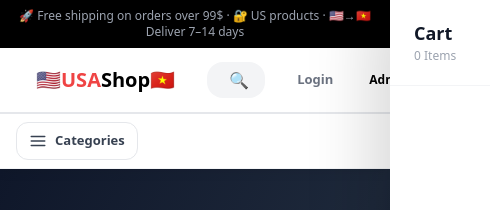
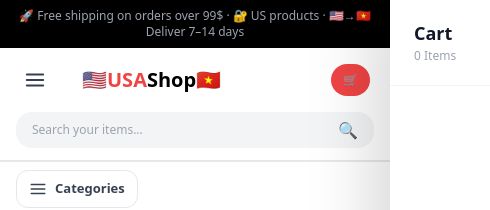
Before and after one commit to khatupham1996/Ecommerce, a React (Vite) app: page / in a window 390 px wide. Shown: the top 210 px of the page, 490 px wide, since content can reach past the window. Built offline with nearby package versions, Linux system fonts and the light colour scheme.

Commit message:
Update UI

```diff
--- a/src/ui/Header.jsx
+++ b/src/ui/Header.jsx
@@ -1,9 +1,11 @@
 import { useNavigate } from "react-router-dom";
 import CategoryNavBar from "../components/CategoryNavBar";
 import { useAppContext } from "./AppContext";
+import { useState } from "react";
 
 function Header() {
   const navigate = useNavigate();
+  const [mobileMenuOpen, setMobileMenuOpen] = useState(false);
   const {
     setShowCart,
     search,
@@ -13,72 +15,192 @@ function Header() {
     user,
     cartCount,
   } = useAppContext();
+  const goHome = () => {
+    setCatFilter(null);
+    setSearch("");
+    setMobileMenuOpen(false);
+    navigate("/");
+  };
   return (
     <header className="bg-white sticky top-0 z-30 shadow-[0_2px_12px_rgba(0,0,0,.08)]">
       <div className="border-b-2 border-gray-200">
         <div className="max-w-7xl mx-auto py-0 px-5 flex items-center gap-4 h-16">
+          {/* Mobile hamburger */}
+          <button
+            onClick={() => setMobileMenuOpen(!mobileMenuOpen)}
+            className="md:hidden border-none bg-transparent cursor-pointer text-gray-700 p-1"
+          >
+            {mobileMenuOpen ? (
+              <svg
+                width="22"
+                height="22"
+                viewBox="0 0 24 24"
+                fill="none"
+                stroke="currentColor"
+                strokeWidth="2"
+                strokeLinecap="round"
+              >
+                <path d="M18 6L6 18M6 6l12 12" />
+              </svg>
+            ) : (
+              <svg
+                width="22"
+                height="22"
+                viewBox="0 0 24 24"
+                fill="none"
+                stroke="currentColor"
+                strokeWidth="2"
+                strokeLinecap="round"
+              >
+                <path d="M3 6h18M3 12h18M3 18h18" />
+              </svg>
+            )}
+          </button>
+          {/* logo */}
           <h1
             className="text-xl font-black text-black flex-shrink-0 cursor-pointer p-4"
-            onClick={() => {
-              setCatFilter(null);
-              setSearch("");
-              navigate("/Home");
-            }}
+            onClick={goHome}
           >
             🇺🇸
             <span className="text-red-500">USA</span>
             Shop🇻🇳
           </h1>
-          <div className="flex-1 max-w-[520px] w-full relative">
+          {/* Search bar (desktop) */}
+          <div className="hidden md:block flex-1 max-w-[520px] relative">
             <input
-              className="w-full bg-gray-100 border-none rounded-2xl py-[10px] pr-[40px] pl-[18px] text-xs outline-none box-border "
+              className="w-full bg-gray-100 border-none rounded-2xl py-2.5 pr-10 pl-4 text-xs outline-none box-border "
               value={search}
               onChange={(e) => setSearch(e.target.value)}
               placeholder="Search your item..."
             />
-            <span className="absolute right-4 top-2/4 -translate-y-1/2 pointer-events-none text-gray-200">
+            <span className="absolute right-4 top-1/2 -translate-y-1/2 pointer-events-none text-gray-300">
               🔍
             </span>
           </div>
-          <div className="flex text-center gap-2 ml-auto">
+          {/* Right actions */}
+          <div className="flex text-center gap-1 md:gap-2 ml-auto">
+            {/* Login / Profile — hidden on mobile, shown in mobile menu */}
             {!user ? (
               <button
-                className="border-none bg-none cursor-pointer text-[13px] font-bold text-gray-500 py-2 px-4 rounded-xl"
+                className="hidden md:block border-none bg-none cursor-pointer text-xs font-bold text-gray-500 py-2 px-4 rounded-xl hover:bg-gray-50 transition-colors"
                 onClick={() => navigate("/login")}
               >
                 Login
               </button>
             ) : (
               <button
-                className="flex items-center justify-center gap-2 border-none cursor-pointer text-[13px] font-bold text-gray-500 py-2 px-4 rounded-xl"
+                className="hidden md:flex flex items-center gap-2 border-none bg-transparent cursor-pointer text-xs font-bold text-gray-500 py-2 px-4 rounded-xl hover:bg-gray-50 transition-colors"
                 onClick={() => navigate("/profile")}
               >
-                <div className="w-7 h-7 rounded-lg bg-[linear-gradient(135deg,#f43f5e,#a855f7)] flex items-center justify-center text-white text-xs font-black">
+                <div className="w-7 h-7 rounded-lg bg-gradient-to-br from-rose-500 to-purple-500 flex items-center justify-center text-white text-xs font-black">
                   {(user.name || "U")[0]}
                 </div>
-                {user.name?.split(" ").pop()}
+                <span className="hidden lg:inline">
+                  {user.name?.split(" ").pop()}
+                </span>
               </button>
             )}
+            {/* Admin- hidden on small mobile */}
             <button
-              className="border-none bg-none cursor-pointer text-xs font-bold py-2 px-3 rounded-xl"
+              className="hidden sm:block border-none bg-transparent cursor-pointer text-xs font-bold py-2 px-3 rounded-xl hover:bg-gray-50 transition-colors"
               onClick={() => navigate("/admin")}
             >
               Admin
             </button>
+            {/* cart always visible */}
             <button
-              className="relative bg-red-500 text-white border-none rounded-2xl py-[10px] px-[18px] text-xs font-extrabold cursor-pointer flex items-center gap-2 "
+              className="relative bg-red-500 text-white border-none rounded-2xl py-2 px-3 md:py-2.5 md:px-4 text-xs font-extrabold cursor-pointer flex items-center gap-2 hover:bg-red-600 transition-colors"
               onClick={() => setShowCart(true)}
             >
-              🛒 Cart
+              🛒
+              <span className="hidden sm:inline">Cart</span>
               {cartCount > 0 && (
-                <span className="absolute -top-[6px] -right-[6px] bg-blue-950 text-white rounded-full w-5 h-5 flex text-center justify-center text-xs font-black">
+                <span className="absolute -top-1.5 -right-1.5 bg-blue-950 text-white rounded-full w-5 h-5 flex text-center justify-center text-xs font-black">
                   {cartCount > 9 ? "9+" : cartCount}
                 </span>
               )}
             </button>
           </div>
         </div>
+        {/* Mobile search bar */}
+        <div className="md:hidden px-4 pb-3">
+          <div className="relative">
+            <input
+              value={search}
+              onChange={(e) => setSearch(e.target.value)}
+              className="w-full bg-gray-100 border-none rounded-2xl py-2.5 pr-10 pl-4 text-xs outline-none box-border"
+              placeholder="Search your items..."
+            />
+            <span className="absolute right-4 top-1/2 -translate-y-1/2 pointer-events-none text-gray-300">
+              🔍
+            </span>
+          </div>
+        </div>
       </div>
+      {/* mobile dropdown menu */}
+      {mobileMenuOpen && (
+        <>
+          <div
+            className="md:hidden fixed inset-0 top-[112px] bg-black/30 z-40"
+            onClick={() => setMobileMenuOpen(false)}
+          />
+          <div className="md:hidden absolute top-full left-0 right-0 bg-white z-50 shadow-[0_12px_30px_rgba(0,0,0,.12)] border-t border-gray-100">
+            {!user ? (
+              <button
+                className="w-full flex items-center gap-3 py-3.5 px-5 border-none bg-white cursor-pointer text-sm font-bold text-gray-700 hover:bg-gray-50 transition-colors"
+                onClick={() => {
+                  navigate("/login");
+                  setMobileMenuOpen(false);
+                }}
+              >
+                <span className="w-8 h-8 rounded-xl bg-gray-100 flex items-center justify-center text-base">
+                  👤
+                </span>
+                Login/Register
+              </button>
+            ) : (
+              <button
+                onClick={() => {
+                  navigate("/profile");
+                  setMobileMenuOpen(false);
+                }}
+                className="w-full flex items-center gap-3 py-3.5 px-5 border-none bg-white cursor-pointer text-sm font-bold text-gray-700 hover:bg-gray-50 transition-colors"
+              >
+                <div className="w-8 h-8 rounded-xl bg-gradient-to-br from-rose-500 to-purple-500 flex items-center justify-center text-white text-sm font-black">
+                  {(user.name || "U")[0]}
+                </div>
+                {(user.name || "U")[0]}
+              </button>
+            )}
+            <div className="h-px bg-gray-100" />
+            <button
+              onClick={() => {
+                navigate("/admin");
+                setMobileMenuOpen(false);
+              }}
+              className="w-full flex items-center gap-3 py-3.5 px-5 border-none bg-white cursor-pointer text-sm font-bold text-gray-700 hover:bg-gray-50 transition-colors"
+            >
+              <span className="w-8 h-8 rounded-xl bg-gray-100 flex items-center justify-center text-base">
+                ⚙️
+              </span>
+              Admin Panel
+            </button>
+            <div className="h-px bg-gray-100" />
+            <button
+              onClick={() => {
+                navigate("/home");
+                setMobileMenuOpen(false);
+              }}
+              className="w-full flex items-center gap-3 py-3.5 px-5 border-none bg-white cursor-pointer text-sm font-bold text-gray-700 hover:bg-gray-50 transition-colors"
+            >
+              <span className="w-8 h-8 rounded-xl bg-gray-100 flex items-center justify-center text-base">
+                🏠
+              </span>
+              Home
+            </button>
+          </div>
+        </>
+      )}
 
       {/* Category nav bar */}
       <CategoryNavBar
```
